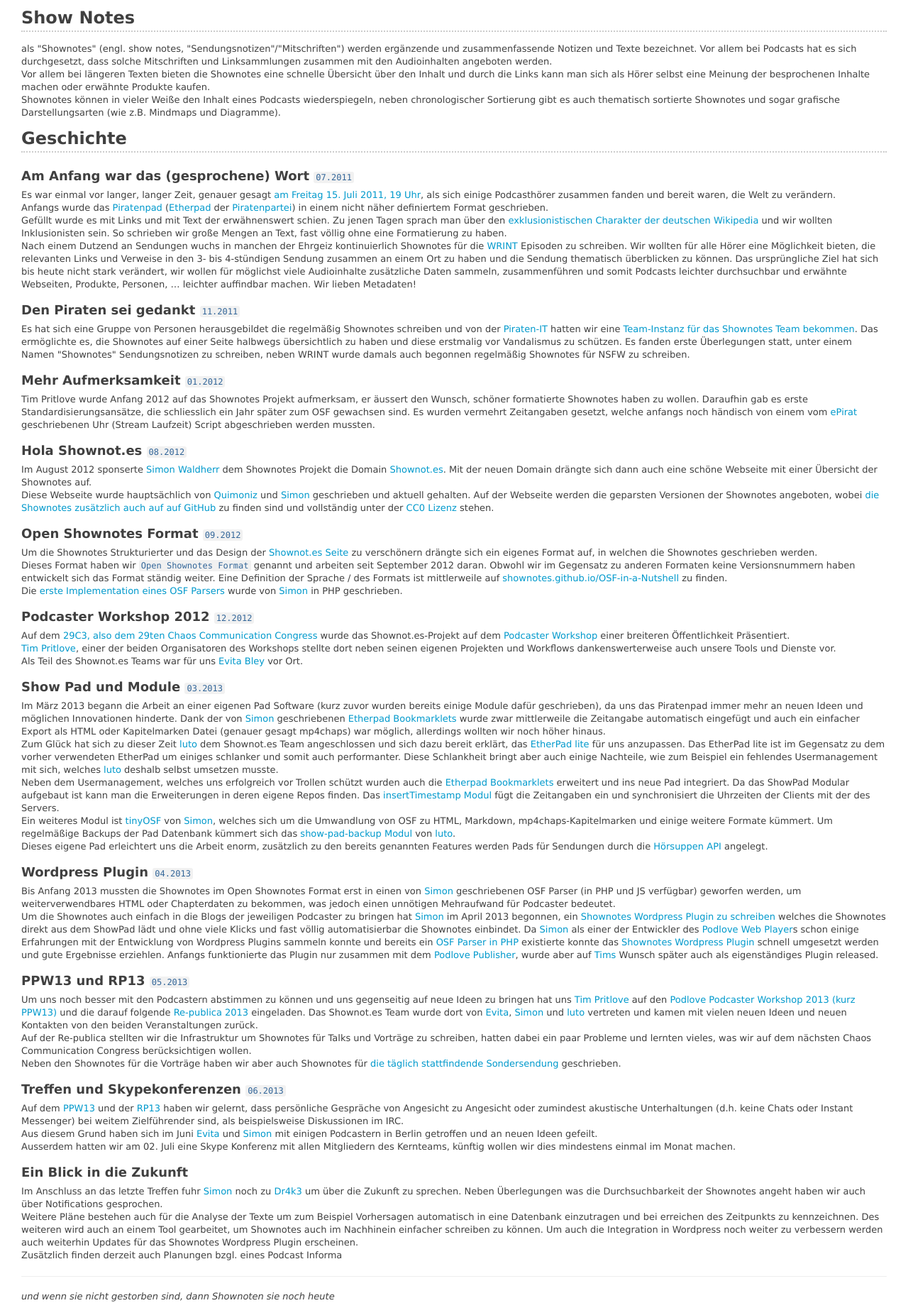
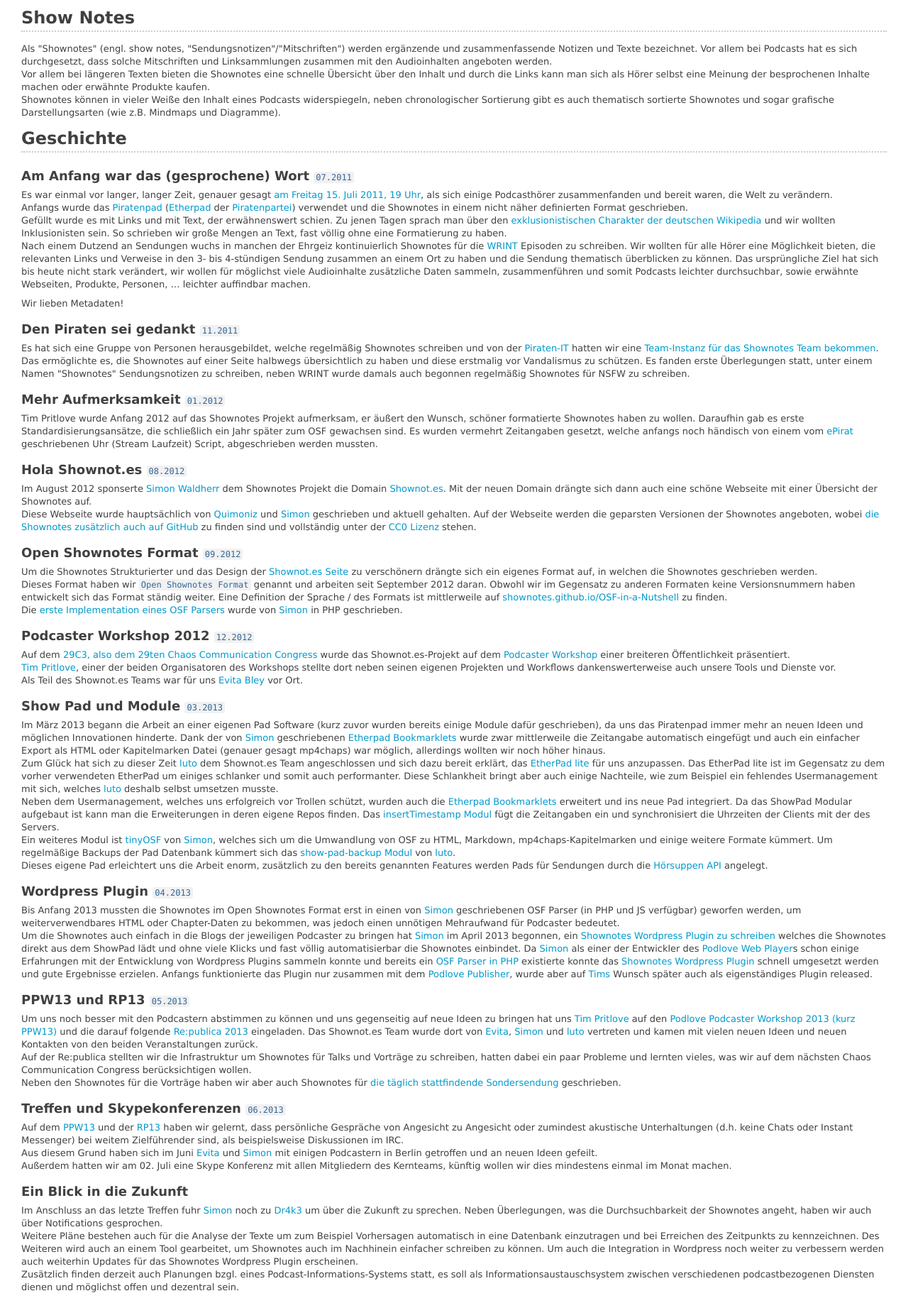
Before and after one commit to shownotesArchive/about-us, a plain HTML site: page index.html in a window 1280 px wide. Shown: the part 69-1905 px from the top of the page at 71% size. Drawn offline with Linux system fonts and the light colour scheme.

Commit message:
no message

```diff
--- a/index.html
+++ b/index.html
@@ -204,35 +204,37 @@ pre > code {
 
 <h2>Show Notes</h2>
 
-<p>als &quot;Shownotes&quot; (engl. show notes, &quot;Sendungsnotizen&quot;/&quot;Mitschriften&quot;) werden ergänzende und zusammenfassende Notizen und Texte bezeichnet. Vor allem bei Podcasts hat es sich durchgesetzt, dass solche Mitschriften und Linksammlungen zusammen mit den Audioinhalten angeboten werden.<br>
+<p>Als &quot;Shownotes&quot; (engl. show notes, &quot;Sendungsnotizen&quot;/&quot;Mitschriften&quot;) werden ergänzende und zusammenfassende Notizen und Texte bezeichnet. Vor allem bei Podcasts hat es sich durchgesetzt, dass solche Mitschriften und Linksammlungen zusammen mit den Audioinhalten angeboten werden.<br>
 Vor allem bei längeren Texten bieten die Shownotes eine schnelle Übersicht über den Inhalt und durch die Links kann man sich als Hörer selbst eine Meinung der besprochenen Inhalte machen oder erwähnte Produkte kaufen.<br>
-Shownotes können in vieler Weiße den Inhalt eines Podcasts wiederspiegeln, neben chronologischer Sortierung gibt es auch thematisch sortierte Shownotes und sogar grafische Darstellungsarten (wie z.B. Mindmaps und Diagramme).</p>
+Shownotes können in vieler Weiße den Inhalt eines Podcasts widerspiegeln, neben chronologischer Sortierung gibt es auch thematisch sortierte Shownotes und sogar grafische Darstellungsarten (wie z.B. Mindmaps und Diagramme).</p>
 
 <h2>Geschichte</h2>
 
 <h3>Am Anfang war das (gesprochene) Wort <code>07.2011</code></h3>
 
-<p>Es war einmal vor langer, langer Zeit, genauer gesagt <a href="http://www.wrint.de/2011/07/15/kl010011-ferngesprache-iii/#more-301">am Freitag 15. Juli 2011, 19 Uhr</a>, als sich einige Podcasthörer zusammen fanden und bereit waren, die Welt zu verändern.<br>
-Anfangs wurde das <a href="http://www.piratenpad.de/">Piratenpad</a> (<a href="http://de.wikipedia.org/wiki/EtherPad">Etherpad</a> der <a href="http://www.piratenpartei.de/">Piratenpartei</a>) in einem nicht näher definiertem Format geschrieben.<br>
-Gefüllt wurde es mit Links und mit Text der erwähnenswert schien. Zu jenen Tagen sprach man über den <a href="http://de.wiktionary.org/wiki/Exklusionist">exklusionistischen Charakter der deutschen Wikipedia</a> und wir wollten Inklusionisten sein. So schrieben wir große Mengen an Text, fast völlig ohne eine Formatierung zu haben.<br>
+<p>Es war einmal vor langer, langer Zeit, genauer gesagt <a href="http://www.wrint.de/2011/07/15/kl010011-ferngesprache-iii/#more-301">am Freitag 15. Juli 2011, 19 Uhr</a>, als sich einige Podcasthörer zusammenfanden und bereit waren, die Welt zu verändern.<br>
+Anfangs wurde das <a href="http://www.piratenpad.de/">Piratenpad</a> (<a href="http://de.wikipedia.org/wiki/EtherPad">Etherpad</a> der <a href="http://www.piratenpartei.de/">Piratenpartei</a>) verwendet und die Shownotes in einem nicht näher definierten Format geschrieben.<br>
+Gefüllt wurde es mit Links und mit Text, der erwähnenswert schien. Zu jenen Tagen sprach man über den <a href="http://de.wiktionary.org/wiki/Exklusionist">exklusionistischen Charakter der deutschen Wikipedia</a> und wir wollten Inklusionisten sein. So schrieben wir große Mengen an Text, fast völlig ohne eine Formatierung zu haben.<br>
 Nach einem Dutzend an Sendungen wuchs in manchen der Ehrgeiz kontinuierlich Shownotes für die <a href="http://wrint.de/">WRINT</a> Episoden zu schreiben. Wir wollten für alle Hörer eine Möglichkeit bieten, die relevanten Links und Verweise in den 3- bis 4-stündigen Sendung zusammen an einem Ort zu haben und die Sendung thematisch überblicken zu können.
-Das ursprüngliche Ziel hat sich bis heute nicht stark verändert, wir wollen für möglichst viele Audioinhalte zusätzliche Daten sammeln, zusammenführen und somit Podcasts leichter durchsuchbar und erwähnte Webseiten, Produkte, Personen, … leichter auffindbar machen. Wir lieben Metadaten!  </p>
+Das ursprüngliche Ziel hat sich bis heute nicht stark verändert, wir wollen für möglichst viele Audioinhalte zusätzliche Daten sammeln, zusammenführen und somit Podcasts leichter durchsuchbar, sowie erwähnte Webseiten, Produkte, Personen, … leichter auffindbar machen.  </p>
+
+<p>Wir lieben Metadaten!  </p>
 
 <h3>Den Piraten sei gedankt <code>11.2011</code></h3>
 
-<p>Es hat sich eine Gruppe von Personen herausgebildet die regelmäßig Shownotes schreiben und von der <a href="https://wiki.piratenpartei.de/IT">Piraten-IT</a> hatten wir eine <a href="https://shownotes.piratenpad.de/">Team-Instanz für das Shownotes Team bekommen</a>.
+<p>Es hat sich eine Gruppe von Personen herausgebildet, welche regelmäßig Shownotes schreiben und von der <a href="https://wiki.piratenpartei.de/IT">Piraten-IT</a> hatten wir eine <a href="https://shownotes.piratenpad.de/">Team-Instanz für das Shownotes Team bekommen</a>.
 Das ermöglichte es, die Shownotes auf einer Seite halbwegs übersichtlich zu haben und diese erstmalig vor Vandalismus zu schützen.
 Es fanden erste Überlegungen statt, unter einem Namen &quot;Shownotes&quot;  Sendungsnotizen zu schreiben, neben WRINT wurde damals auch begonnen regelmäßig Shownotes für NSFW zu schreiben.</p>
 
 <h3>Mehr Aufmerksamkeit <code>01.2012</code></h3>
 
-<p>Tim Pritlove wurde Anfang 2012 auf das Shownotes Projekt aufmerksam, er äussert den Wunsch, schöner formatierte Shownotes haben zu wollen. Daraufhin gab es erste Standardisierungsansätze, die schliesslich ein Jahr später zum OSF gewachsen sind.
-Es wurden vermehrt Zeitangaben gesetzt, welche anfangs noch händisch von einem vom <a href="http://epirat.de/">ePirat</a> geschriebenen Uhr (Stream Laufzeit) Script abgeschrieben werden mussten.</p>
+<p>Tim Pritlove wurde Anfang 2012 auf das Shownotes Projekt aufmerksam, er äußert den Wunsch, schöner formatierte Shownotes haben zu wollen. Daraufhin gab es erste Standardisierungsansätze, die schließlich ein Jahr später zum OSF gewachsen sind.
+Es wurden vermehrt Zeitangaben gesetzt, welche anfangs noch händisch von einem vom <a href="http://epirat.de/">ePirat</a> geschriebenen Uhr (Stream Laufzeit) Script, abgeschrieben werden mussten.</p>
 
 <h3>Hola Shownot.es <code>08.2012</code></h3>
 
 <p>Im August 2012 sponserte <a href="http://simon.waldherr.eu/">Simon Waldherr</a> dem Shownotes Projekt die Domain <a href="http://shownot.es/">Shownot.es</a>. Mit der neuen Domain drängte sich dann auch eine schöne Webseite mit einer Übersicht der Shownotes auf.<br>
-Diese Webseite wurde hauptsächlich von <a href="https://alpha.app.net/quimoniz">Quimoniz</a> und <a href="http://simon.waldherr.eu/">Simon</a> geschrieben und aktuell gehalten. Auf der Webseite werden die geparsten Versionen der Shownotes angeboten, wobei <a href="https://github.com/shownotes/shownot.es">die Shownotes zusätzlich auch auf auf GitHub</a> zu finden sind und vollständig unter der <a href="http://creativecommons.org/publicdomain/zero/1.0/">CC0 Lizenz</a> stehen.</p>
+Diese Webseite wurde hauptsächlich von <a href="https://alpha.app.net/quimoniz">Quimoniz</a> und <a href="http://simon.waldherr.eu/">Simon</a> geschrieben und aktuell gehalten. Auf der Webseite werden die geparsten Versionen der Shownotes angeboten, wobei <a href="https://github.com/shownotes/shownot.es">die Shownotes zusätzlich auch auf GitHub</a> zu finden sind und vollständig unter der <a href="http://creativecommons.org/publicdomain/zero/1.0/">CC0 Lizenz</a> stehen.</p>
 
 <h3>Open Shownotes Format <code>09.2012</code></h3>
 
@@ -242,7 +244,7 @@ Die <a href="https://github.com/shownotes/OpenShownotesFormat">erste Implementat
 
 <h3>Podcaster Workshop 2012 <code>12.2012</code></h3>
 
-<p>Auf dem <a href="http://events.ccc.de/category/29c3/">29C3, also dem 29ten Chaos Communication Congress</a> wurde das Shownot.es-Projekt auf dem <a href="http://events.ccc.de/congress/2012/wiki/Podcaster_Workshop">Podcaster Workshop</a> einer breiteren Öffentlichkeit Präsentiert.<br>
+<p>Auf dem <a href="http://events.ccc.de/category/29c3/">29C3, also dem 29ten Chaos Communication Congress</a> wurde das Shownot.es-Projekt auf dem <a href="http://events.ccc.de/congress/2012/wiki/Podcaster_Workshop">Podcaster Workshop</a> einer breiteren Öffentlichkeit präsentiert.<br>
 <a href="http://metaebene.me/timpritlove/">Tim Pritlove</a>, einer der beiden Organisatoren des Workshops stellte dort neben seinen eigenen Projekten und Workflows dankenswerterweise auch unsere Tools und Dienste vor.<br>
 Als Teil des Shownot.es Teams war für uns <a href="https://alpha.app.net/evita">Evita Bley</a> vor Ort.</p>
 
@@ -250,34 +252,34 @@ Als Teil des Shownot.es Teams war für uns <a href="https://alpha.app.net/evita"
 
 <p>Im März 2013 begann die Arbeit an einer eigenen Pad Software (kurz zuvor wurden bereits einige Module dafür geschrieben), da uns das Piratenpad immer mehr an neuen Ideen und möglichen Innovationen hinderte. Dank der von <a href="http://simon.waldherr.eu/">Simon</a> geschriebenen <a href="https://github.com/shownotes/EtherpadBookmarklets">Etherpad Bookmarklets</a> wurde zwar mittlerweile die Zeitangabe automatisch eingefügt und auch ein einfacher Export als HTML oder Kapitelmarken Datei (genauer gesagt mp4chaps) war möglich, allerdings wollten wir noch höher hinaus.<br>
 Zum Glück hat sich zu dieser Zeit <a href="http://luto.at/">luto</a> dem Shownot.es Team angeschlossen und sich dazu bereit erklärt, das <a href="https://github.com/ether/etherpad-lite">EtherPad lite</a> für uns anzupassen. Das EtherPad lite ist im Gegensatz zu dem vorher verwendeten EtherPad um einiges schlanker und somit auch performanter. Diese Schlankheit bringt aber auch einige Nachteile, wie zum Beispiel ein fehlendes Usermanagement mit sich, welches <a href="http://luto.at/">luto</a> deshalb selbst umsetzen musste.<br>
-Neben dem Usermanagement, welches uns erfolgreich vor Trollen schützt wurden auch die <a href="https://github.com/shownotes/EtherpadBookmarklets">Etherpad Bookmarklets</a> erweitert und ins neue Pad integriert. Da das ShowPad Modular aufgebaut ist kann man die Erweiterungen in deren eigene Repos finden. Das <a href="https://github.com/shownotes/ep_insertTimestamp">insertTimestamp Modul</a> fügt die Zeitangaben ein und synchronisiert die Uhrzeiten der Clients mit der des Servers.<br>
+Neben dem Usermanagement, welches uns erfolgreich vor Trollen schützt, wurden auch die <a href="https://github.com/shownotes/EtherpadBookmarklets">Etherpad Bookmarklets</a> erweitert und ins neue Pad integriert. Da das ShowPad Modular aufgebaut ist kann man die Erweiterungen in deren eigene Repos finden. Das <a href="https://github.com/shownotes/ep_insertTimestamp">insertTimestamp Modul</a> fügt die Zeitangaben ein und synchronisiert die Uhrzeiten der Clients mit der des Servers.<br>
 Ein weiteres Modul ist <a href="https://github.com/shownotes/tinyOSF.js">tinyOSF</a> von <a href="http://simon.waldherr.eu/">Simon</a>, welches sich um die Umwandlung von OSF zu HTML, Markdown, mp4chaps-Kapitelmarken und einige weitere Formate kümmert.
 Um regelmäßige Backups der Pad Datenbank kümmert sich das <a href="https://github.com/shownotes/show-pad-backup">show-pad-backup Modul</a> von <a href="http://luto.at/">luto</a>.<br>
 Dieses eigene Pad erleichtert uns die Arbeit enorm, zusätzlich zu den bereits genannten Features werden Pads für Sendungen durch die <a href="http://hoersuppe.de/">Hörsuppen</a> <a href="http://hoersuppe.de/feature/api.txt">API</a> angelegt.</p>
 
 <h3>Wordpress Plugin <code>04.2013</code></h3>
 
-<p>Bis Anfang 2013 mussten die Shownotes im Open Shownotes Format erst in einen von <a href="http://simon.waldherr.eu/">Simon</a> geschriebenen OSF Parser (in PHP und JS verfügbar) geworfen werden, um weiterverwendbares HTML oder Chapterdaten zu bekommen, was jedoch einen unnötigen Mehraufwand für Podcaster bedeutet.<br>
-Um die Shownotes auch einfach in die Blogs der jeweiligen Podcaster zu bringen hat <a href="http://simon.waldherr.eu/">Simon</a> im April 2013 begonnen, ein <a href="https://github.com/shownotes/wp-osf-shownotes">Shownotes Wordpress Plugin zu schreiben</a> welches die Shownotes direkt aus dem ShowPad lädt und ohne viele Klicks und fast völlig automatisierbar die Shownotes einbindet. Da <a href="http://simon.waldherr.eu/">Simon</a> als einer der Entwickler des <a href="https://github.com/podlove/podlove-web-player">Podlove Web Player</a>s schon einige Erfahrungen mit der Entwicklung von Wordpress Plugins sammeln konnte und bereits ein <a href="https://github.com/shownotes/OpenShownotesFormat">OSF Parser in PHP</a> existierte konnte das <a href="https://github.com/shownotes/wp-osf-shownotes">Shownotes Wordpress Plugin</a> schnell umgesetzt werden und gute Ergebnisse erziehlen. Anfangs funktionierte das Plugin nur zusammen mit dem <a href="https://github.com/podlove/podlove-publisher">Podlove Publisher</a>, wurde aber auf <a href="http://metaebene.me/timpritlove/">Tims</a> Wunsch später auch als eigenständiges Plugin released.</p>
+<p>Bis Anfang 2013 mussten die Shownotes im Open Shownotes Format erst in einen von <a href="http://simon.waldherr.eu/">Simon</a> geschriebenen OSF Parser (in PHP und JS verfügbar) geworfen werden, um weiterverwendbares HTML oder Chapter-Daten zu bekommen, was jedoch einen unnötigen Mehraufwand für Podcaster bedeutet.<br>
+Um die Shownotes auch einfach in die Blogs der jeweiligen Podcaster zu bringen hat <a href="http://simon.waldherr.eu/">Simon</a> im April 2013 begonnen, ein <a href="https://github.com/shownotes/wp-osf-shownotes">Shownotes Wordpress Plugin zu schreiben</a> welches die Shownotes direkt aus dem ShowPad lädt und ohne viele Klicks und fast völlig automatisierbar die Shownotes einbindet. Da <a href="http://simon.waldherr.eu/">Simon</a> als einer der Entwickler des <a href="https://github.com/podlove/podlove-web-player">Podlove Web Player</a>s schon einige Erfahrungen mit der Entwicklung von Wordpress Plugins sammeln konnte und bereits ein <a href="https://github.com/shownotes/OpenShownotesFormat">OSF Parser in PHP</a> existierte konnte das <a href="https://github.com/shownotes/wp-osf-shownotes">Shownotes Wordpress Plugin</a> schnell umgesetzt werden und gute Ergebnisse erzielen. Anfangs funktionierte das Plugin nur zusammen mit dem <a href="https://github.com/podlove/podlove-publisher">Podlove Publisher</a>, wurde aber auf <a href="http://metaebene.me/timpritlove/">Tims</a> Wunsch später auch als eigenständiges Plugin released.</p>
 
 <h3>PPW13 und RP13 <code>05.2013</code></h3>
 
-<p>Um uns noch besser mit den Podcastern abstimmen zu können und uns gegenseitig auf neue Ideen zu bringen hat uns <a href="http://metaebene.me/timpritlove/">Tim Pritlove</a> auf den <a href="http://metaebene.me/blog/2013/03/15/podlove-podcaster-workshop/">Podlove Podcaster Workshop 2013 (kurz PPW13)</a> und die darauf folgende <a href="http://re-publica.de/">Re-publica 2013</a> eingeladen. Das Shownot.es Team wurde dort von <a href="https://alpha.app.net/evita">Evita</a>, <a href="http://simon.waldherr.eu/">Simon</a> und <a href="http://luto.at/">luto</a> vertreten und kamen mit vielen neuen Ideen und neuen Kontakten von den beiden Veranstaltungen zurück.<br>
-Auf der Re-publica stellten wir die Infrastruktur um Shownotes für Talks und Vorträge zu schreiben, hatten dabei ein paar Probleme und lernten vieles, was wir auf dem nächsten Chaos Communication Congress berücksichtigen wollen.<br>
+<p>Um uns noch besser mit den Podcastern abstimmen zu können und uns gegenseitig auf neue Ideen zu bringen hat uns <a href="http://metaebene.me/timpritlove/">Tim Pritlove</a> auf den <a href="http://metaebene.me/blog/2013/03/15/podlove-podcaster-workshop/">Podlove Podcaster Workshop 2013 (kurz PPW13)</a> und die darauf folgende <a href="http://re-publica.de/">Re:publica 2013</a> eingeladen. Das Shownot.es Team wurde dort von <a href="https://alpha.app.net/evita">Evita</a>, <a href="http://simon.waldherr.eu/">Simon</a> und <a href="http://luto.at/">luto</a> vertreten und kamen mit vielen neuen Ideen und neuen Kontakten von den beiden Veranstaltungen zurück.<br>
+Auf der Re:publica stellten wir die Infrastruktur um Shownotes für Talks und Vorträge zu schreiben, hatten dabei ein paar Probleme und lernten vieles, was wir auf dem nächsten Chaos Communication Congress berücksichtigen wollen.<br>
 Neben den Shownotes für die Vorträge haben wir aber auch Shownotes für <a href="http://die-sondersendung.de/">die täglich stattfindende Sondersendung</a> geschrieben.</p>
 
 <h3>Treffen und Skypekonferenzen <code>06.2013</code></h3>
 
 <p>Auf dem <a href="http://metaebene.me/blog/2013/03/15/podlove-podcaster-workshop/">PPW13</a> und der <a href="http://re-publica.de/">RP13</a> haben wir gelernt, dass persönliche Gespräche von Angesicht zu Angesicht oder zumindest akustische Unterhaltungen (d.h. keine Chats oder Instant Messenger) bei weitem Zielführender sind, als beispielsweise Diskussionen im IRC.<br>
 Aus diesem Grund haben sich im Juni <a href="https://alpha.app.net/evita">Evita</a> und <a href="http://simon.waldherr.eu/">Simon</a> mit einigen Podcastern in Berlin getroffen und an neuen Ideen gefeilt.<br>
-Ausserdem hatten wir am 02. Juli eine Skype Konferenz mit allen Mitgliedern des Kernteams, künftig wollen wir dies mindestens einmal im Monat machen.</p>
+Außerdem hatten wir am 02. Juli eine Skype Konferenz mit allen Mitgliedern des Kernteams, künftig wollen wir dies mindestens einmal im Monat machen.</p>
 
 <h3>Ein Blick in die Zukunft</h3>
 
-<p>Im Anschluss an das letzte Treffen fuhr <a href="http://simon.waldherr.eu/">Simon</a> noch zu <a href="http://fastreboot.de/">Dr4k3</a> um über die Zukunft zu sprechen. Neben Überlegungen was die Durchsuchbarkeit der Shownotes angeht haben wir auch über Notifications gesprochen.<br>
-Weitere Pläne bestehen auch für die Analyse der Texte um zum Beispiel Vorhersagen automatisch in eine Datenbank einzutragen und bei erreichen des Zeitpunkts zu kennzeichnen. Des weiteren wird auch an einem Tool gearbeitet, um Shownotes auch im Nachhinein einfacher schreiben zu können.
+<p>Im Anschluss an das letzte Treffen fuhr <a href="http://simon.waldherr.eu/">Simon</a> noch zu <a href="http://fastreboot.de/">Dr4k3</a> um über die Zukunft zu sprechen. Neben Überlegungen, was die Durchsuchbarkeit der Shownotes angeht, haben wir auch über Notifications gesprochen.<br>
+Weitere Pläne bestehen auch für die Analyse der Texte um zum Beispiel Vorhersagen automatisch in eine Datenbank einzutragen und bei Erreichen des Zeitpunkts zu kennzeichnen. Des Weiteren wird auch an einem Tool gearbeitet, um Shownotes auch im Nachhinein einfacher schreiben zu können.
 Um auch die Integration in Wordpress noch weiter zu verbessern werden auch weiterhin Updates für das Shownotes Wordpress Plugin erscheinen.<br>
-Zusätzlich finden derzeit auch Planungen bzgl. eines Podcast Informa</p>
+Zusätzlich finden derzeit auch Planungen bzgl. eines Podcast-Informations-Systems statt, es soll als Informationsaustauschsystem zwischen verschiedenen podcastbezogenen Diensten dienen und möglichst offen und dezentral sein. </p>
 
 <hr>
 
@@ -491,20 +493,20 @@ Zusätzlich finden derzeit auch Planungen bzgl. eines Podcast Informa</p>
 </tbody></table>
 
 <p><sup>1)</sup> ShowPad Modul<br>
-<sup>2)</sup> Sowohl als ShowPad Modul als auch Standalone  </p>
+<sup>2)</sup> Sowohl Modul, als auch Standalone  </p>
 
 <p><a href="https://github.com/shownotes">besucht github.com/shownotes</a> um die vollständige Liste zu sehen</p>
 
 <h2>Finanzen</h2>
 
-<p>Shownot.es ist kein gewinnorientiertes Projekt und stellt alle Entwicklungen unter möglichst freien Lizenzen zur Verfügung (Die Shownotes selbst sind CC0 und das meiste des Codes steht unter der MIT Lizenz zur Verfügung). Da uns aber durch die Zur­ver­fü­gung­stel­lung des Pads, der Webseite und der restlichen Tools Hostingkosten entstehen und wir auch unsere wertvolle Zeit in das Projekt stecken würden wir uns über Spenden und Flattr Klicks freuen.<br>
-Wir sind dankbar für jeden Cent, der uns hilft, die Hostinggebühren zu bezahlen. Sollte irgendwann genug zusammen kommen, um auch unsere Reisekosten zu verschiedenen Podcaster Events (Chaos Communication Congress, Re:publica, …) zu bezahlen wären wir überaus glücklich.</p>
+<p>Shownot.es ist kein gewinnorientiertes Projekt und stellt alle Entwicklungen unter möglichst freien Lizenzen zur Verfügung (die Shownotes selbst sind CC0 und das meiste des Codes steht unter der MIT Lizenz zur Verfügung). Da uns aber durch die Zur­ver­fü­gung­stel­lung des Pads, der Webseite und der restlichen Tools Hostingkosten entstehen und wir auch unsere wertvolle Zeit in das Projekt stecken, würden wir uns über Spenden und Flattr Klicks freuen.<br>
+Wir sind dankbar für jeden Cent, der uns hilft, die Hostinggebühren zu bezahlen. Sollte irgendwann genug zusammenkommen, um auch unsere Reisekosten zu verschiedenen Podcaster Events (Chaos Communication Congress, Re:publica, …) zu bezahlen wären wir überaus glücklich.</p>
 
 <p>Flattrn könnt ihr das Projekt auf jeder Shownotes Seite und auf <a href="https://flattr.com/profile/shownotes">unserer Flattr Profil Seite</a>. </p>
 
 <h2>Weitere Infos</h2>
 
-<p>Wer noch weitere Infos sucht kann sich gerne mit uns im IRC auf freenode.net (<a href="http://webchat.freenode.net/?channels=%23shownotes">Webchat</a>) unterhalten. Ausserdem könnt ihr uns auch auf <a href="https://twitter.com/dieshownotes">Twitter</a> und <a href="https://alpha.app.net/shownotes">App.net</a> erreichen. Wer uns auf nicht öffentlichen Wege erreichen möchte kann uns auch über <a href="http://shownot.es/contact/">unser Kontaktformular</a> erreichen. Wenn ihr uns über andere Kontaktmöglichkeiten erreichen wollt (z.B. XMPP, Mail, Skype, Post, Brieftaube, …) könnt ihr gerne danach Fragen.</p>
+<p>Wer noch weitere Infos sucht, kann sich gerne mit uns im IRC auf freenode.net (<a href="http://webchat.freenode.net/?channels=%23shownotes">Webchat</a>) unterhalten. Außerdem könnt ihr uns auch auf <a href="https://twitter.com/dieshownotes">Twitter</a> und <a href="https://alpha.app.net/shownotes">App.net</a> erreichen. Wer uns auf nicht öffentlichen Wegen erreichen möchte, kann uns auch über <a href="http://shownot.es/contact/">unser Kontaktformular</a> erreichen. Wenn ihr uns über andere Kontaktmöglichkeiten erreichen wollt, (z.B. XMPP, Mail, Skype, Post, Brieftaube, …) könnt ihr gerne danach Fragen.</p>
 
 </body>
 </html>
```
Also changed, not shown: 1 other file.
